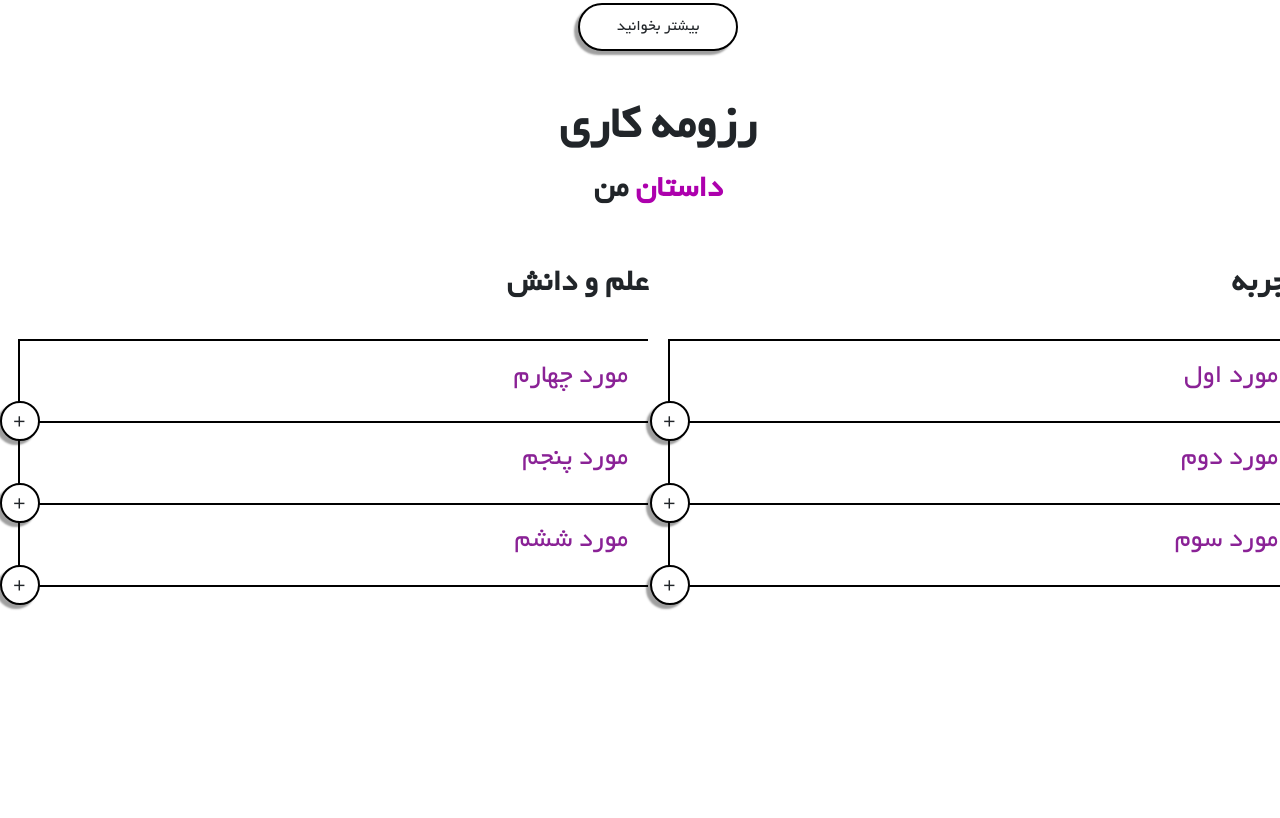
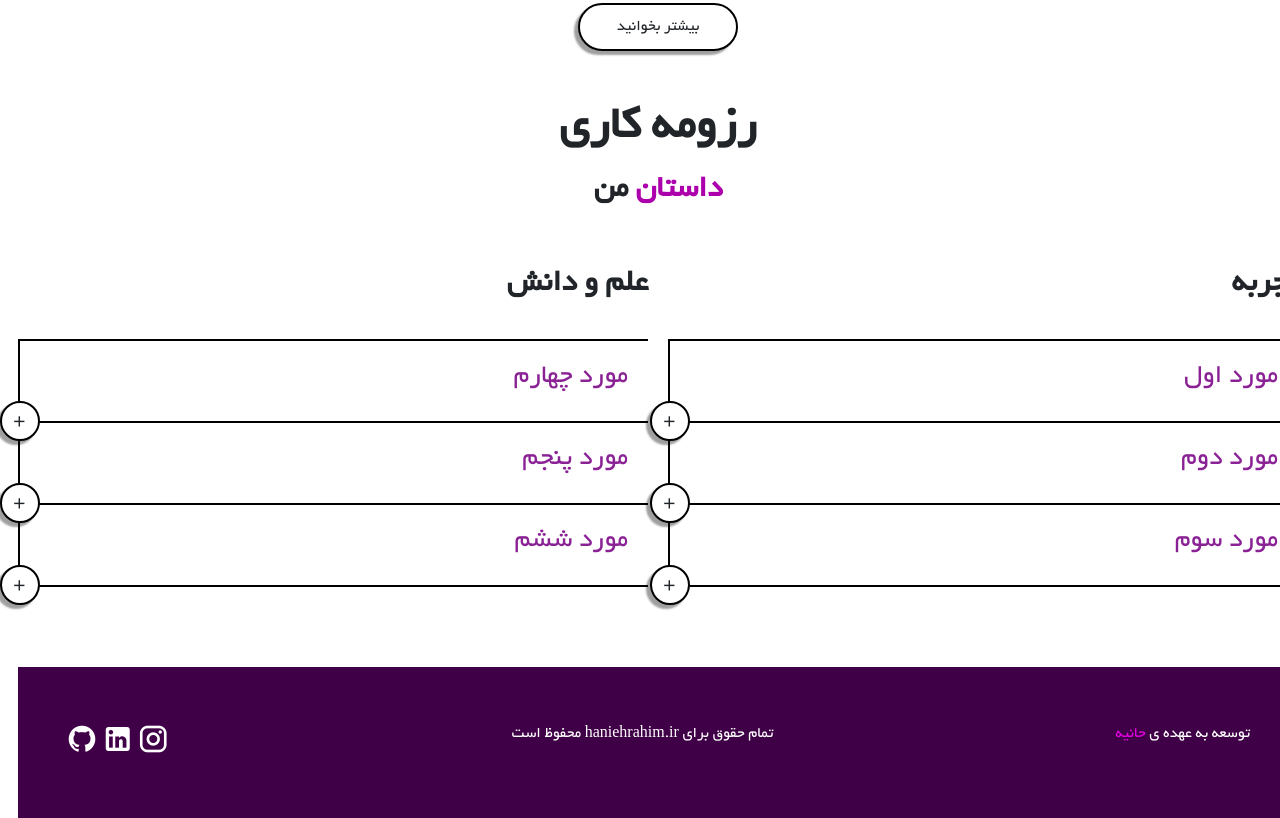
Before and after one commit to haniehhr1999/personal-site, a plain HTML site: page index.html in a window 1280 px wide. Shown: the part 3725-4543 px from the top of the page. Before the commit the page ends 4399 px from the top, so only its background shows below. Drawn offline with nearby package versions, Linux system fonts and the light colour scheme.

Commit message:
creating footer

```diff
--- a/index.html
+++ b/index.html
@@ -417,6 +417,18 @@
             </div>
         </div>
     </div>
+    <footer class="d-flex justify-content-between p-5 align-items-center">
+        <p>
+            <span>توسعه به عهده ی</span>
+            <span style="color: #e100e1;">حانیه</span>
+        </p>
+        <p> تمام حقوق برای haniehrahim.ir محفوظ است</p>
+        <div class="footer-icons">
+            <i class="mdi mdi-instagram"></i>
+            <i class="mdi mdi-linkedin"></i>
+            <i class="mdi mdi-github"></i>
+        </div>
+    </footer>
 
 
 
--- a/style.css
+++ b/style.css
@@ -612,3 +612,17 @@ ul li a:hover{
     font-size: 2rem;
     font-weight: bold;
 }
+/* for footer =========================================== */
+footer{
+    background-color: #400047;
+    color: #fff;
+}
+.footer-icons i{
+    font-size: 2rem;
+    cursor: pointer;
+    transition: 0.5s;
+}
+.footer-icons i:hover{
+    color: #de7be9;
+    transform: scale(1.3);
+}
```
